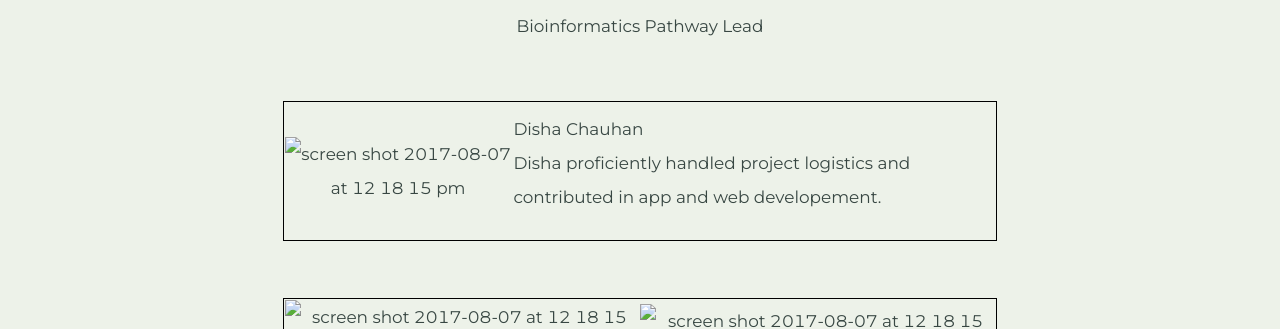
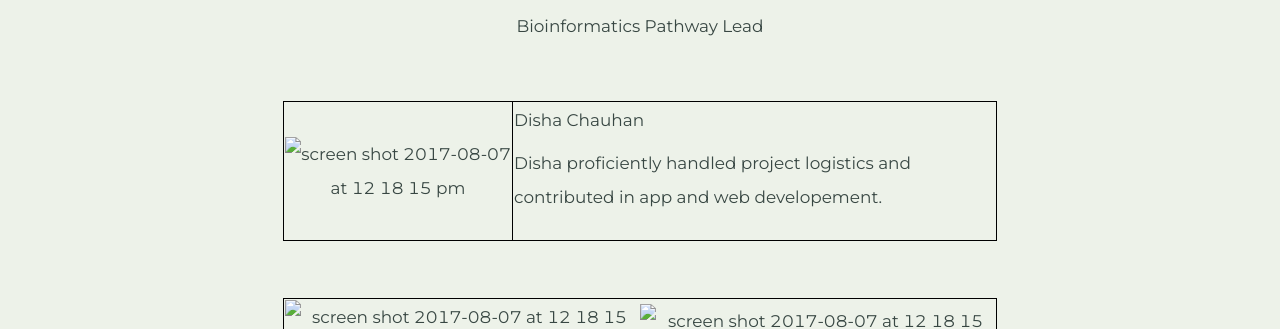
Before and after one commit to BI-STEM-Away/sMAP, a Jekyll site: the page built from ourTeam.md, in a window 1280 px wide. Shown: the part 571-900 px from the top of the page. Built offline with Jekyll 4.4.1, drawn with Linux system fonts in a browser that asks for light colours.

Commit message:
Update ourTeam.md

```diff
--- a/ourTeam.md
+++ b/ourTeam.md
@@ -26,13 +26,13 @@ feature_text: |
 
 <table style="border: 1px solid black;">
   <tbody>
-    <tr>
+    <tr style="border: 1px solid black;">
       <!-- Names -->
-      <td style="text-align:center; margin-right:4px; padding:1px"><img height="150" alt="screen shot 2017-08-07 at 12 18 15 pm" src="https://bi-stem-away.github.io/shiny_app_dev/images/Disha.jpeg">
+      <td style="border: 1px solid black; text-align:center; margin-right:10px; padding:1px"><img height="150" alt="screen shot 2017-08-07 at 12 18 15 pm" src="https://bi-stem-away.github.io/shiny_app_dev/images/Disha.jpeg">
       </td>
-      <td style="text-align:left; padding:1px; margin-right:4px;">
-      <p>Disha Chauhan<br>
-       Disha proficiently handled project logistics and contributed in app and web developement.</p>
+      <td style="border: 1px solid black; text-align:left; padding:1px; margin-right:4px;">
+      Disha Chauhan<br>
+      <p> Disha proficiently handled project logistics and contributed in app and web developement.</p>
       </td>
     </tr>
   </tbody>
```
